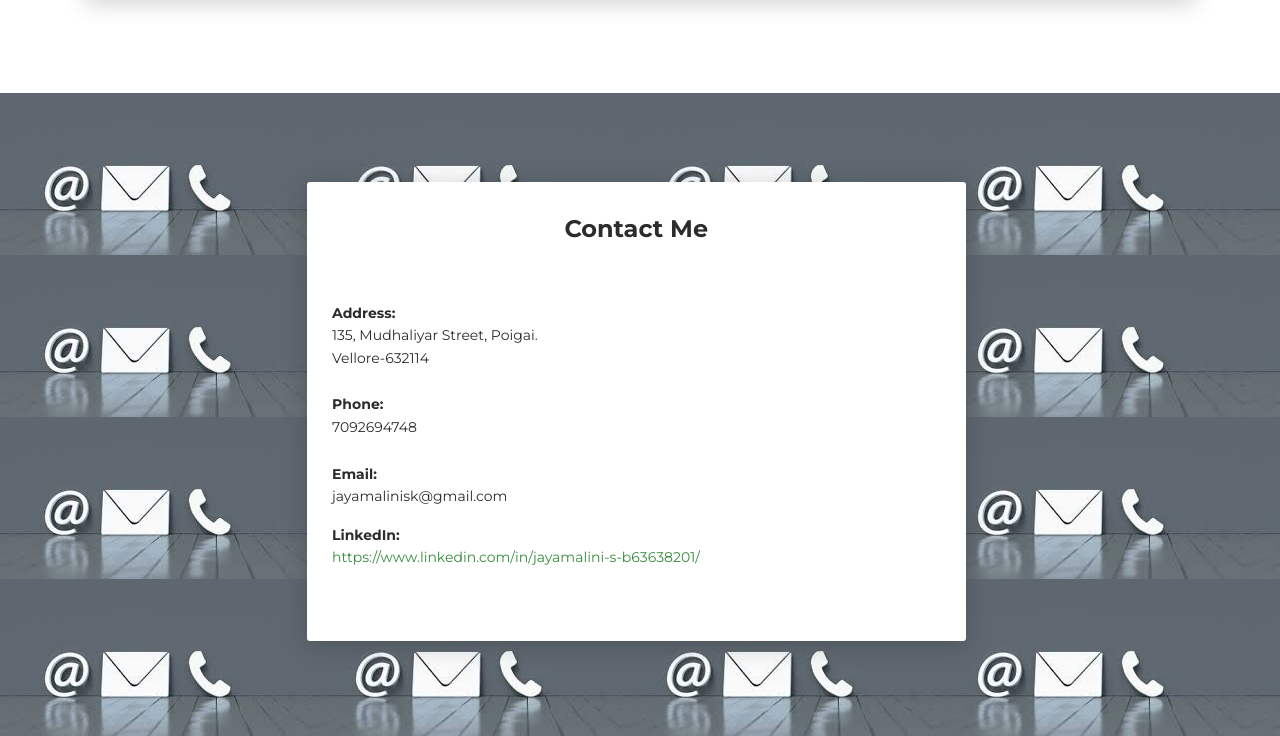
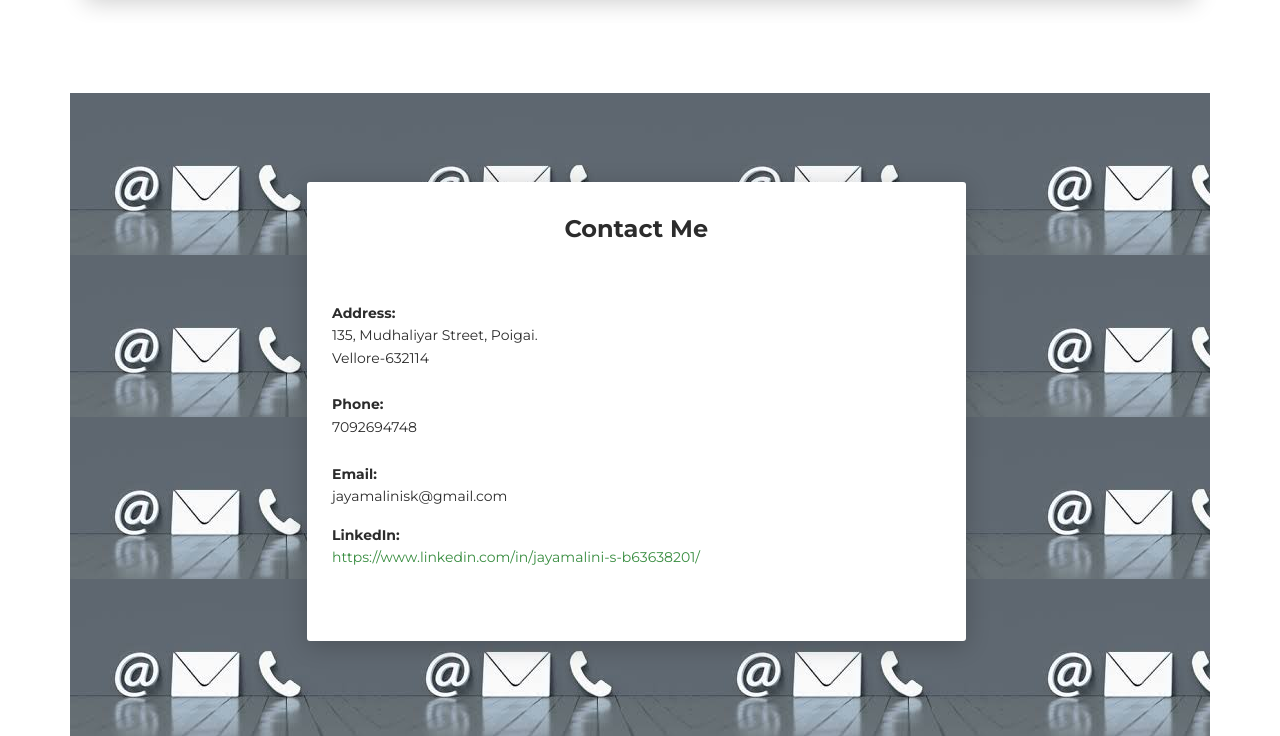
Before and after one commit to Jayamalini20/JayaPortfolio, a plain HTML site: page index.html in a window 1280 px wide. Shown: the part 3951-4687 px from the top of the page. Drawn offline with nearby package versions, Linux system fonts and the light colour scheme.

Commit message:
Update index.html

```diff
--- a/index.html
+++ b/index.html
@@ -399,13 +399,16 @@
                   </div>
                 </div>
               </div>
+        </div>
+          </div>
+        </div>
 
              -->
 
 
               <div class="section" id="contact">
-                <div class="cc-contact-information" style="background-image: url('images/staticmap.jpeg')">
-                  <div class="container">
+                <div class="cc-contact-information" >
+                  <div class="container" style="background-image: url('images/staticmap.jpeg')">
                     <div class="cc-contact">
                       <div class="row">
                         <div class="col-md-9">
@@ -442,9 +445,7 @@
                   </div>
                 </div>
               </div>
-            </div>
-          </div>
-        </div>
+
         <script src="js/core/jquery.3.2.1.min.js?ver=1.1.0"></script>
         <script src="js/core/popper.min.js?ver=1.1.0"></script>
         <script src="js/core/bootstrap.min.js?ver=1.1.0"></script>
```
